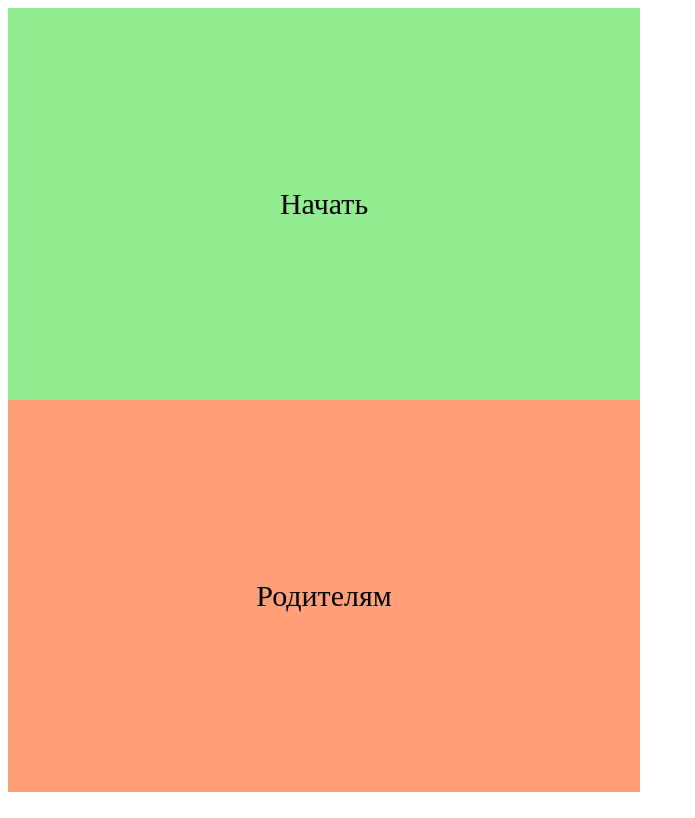
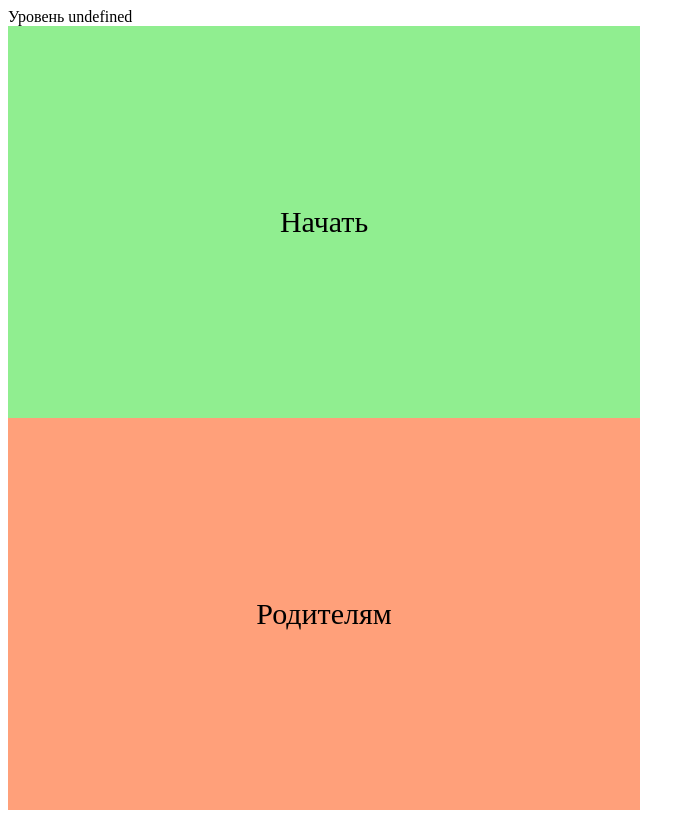
Before and after one commit to zba/kidmath, a Svelte app: page / in a window 1280 px wide. Shown: the whole page, without its empty margins (0-695 px from the left). Built offline with nearby package versions, Linux system fonts and the light colour scheme.

Commit message:
fix speak bug when incorrect

```diff
--- a/src/App.svelte
+++ b/src/App.svelte
@@ -2,6 +2,7 @@
 import Game from './Game';
 import ParentPage from './ParentPage';
 let started;
+let level = localStorage.level;
 let parentPageShown;
 function start() {
 	console.log('!!!!');
@@ -31,6 +32,7 @@ function parentPage() {
 		<Game/>
 	{/if}
 	{#if !started}
+	<div>Уровень {level}</div>
 	{#if !parentPageShown}
 	<div class="startButton" on:click={start}>Начать</div>
 	<div class="startButton parentButton" on:click={parentPage}>Родителям</div>
--- a/src/components/Tasks.svelte
+++ b/src/components/Tasks.svelte
@@ -10,15 +10,16 @@
 		console.log('done', tasks.find(task=>task.answered != task.result))
 		if(tasks.find(task => task.answered != task.result)) {
 			setTimeout(() => 	document.dispatchEvent(new CustomEvent('incorrect')));
-			return;
+		} else {
+			setTimeout(() => 	document.dispatchEvent(new CustomEvent('correct')));
 		}
-		setTimeout(() => 	document.dispatchEvent(new CustomEvent('correct')));
 		if (soundEnabled) {
 			await speak();
 		}
 		document.dispatchEvent(new CustomEvent('showNext'));
 }
 async function speak(i = 0) {
+	console.log('speak')
 	if (i >= tasks.length) {
 		return;
 	}
```
Also changed, not shown: 5 other files (tests, documents, lock files or other folders).
